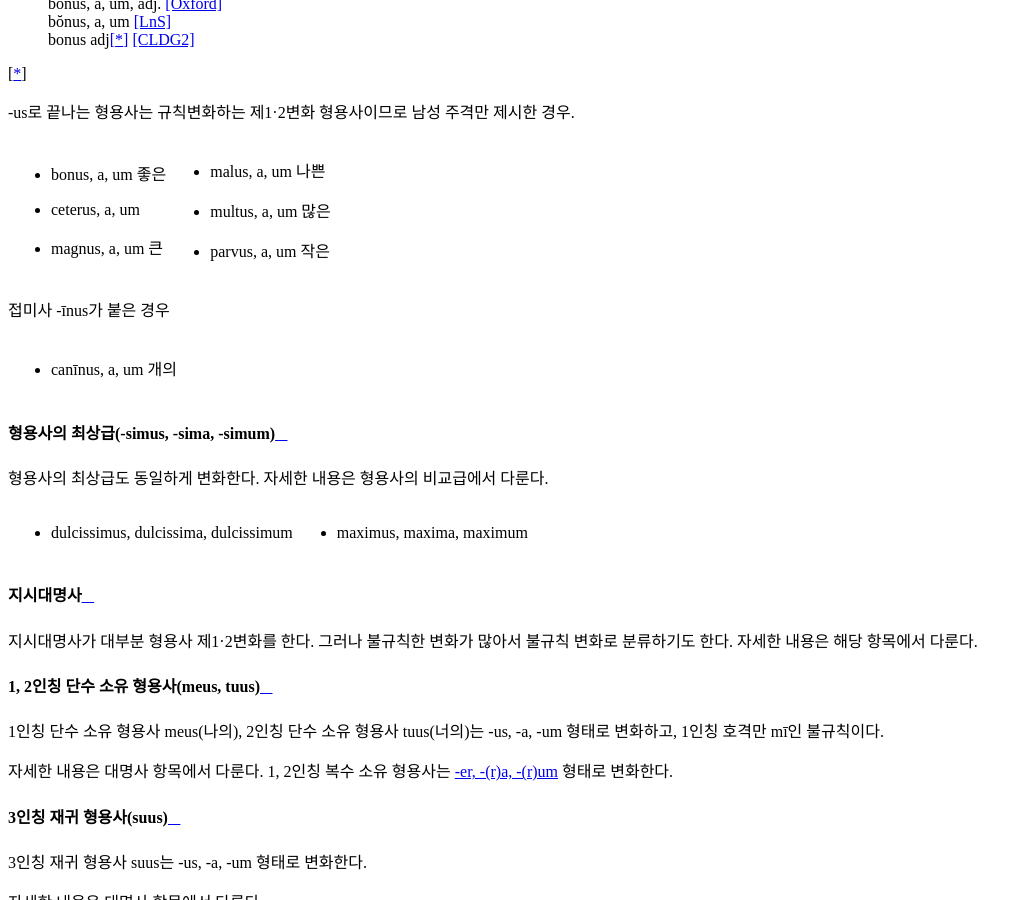
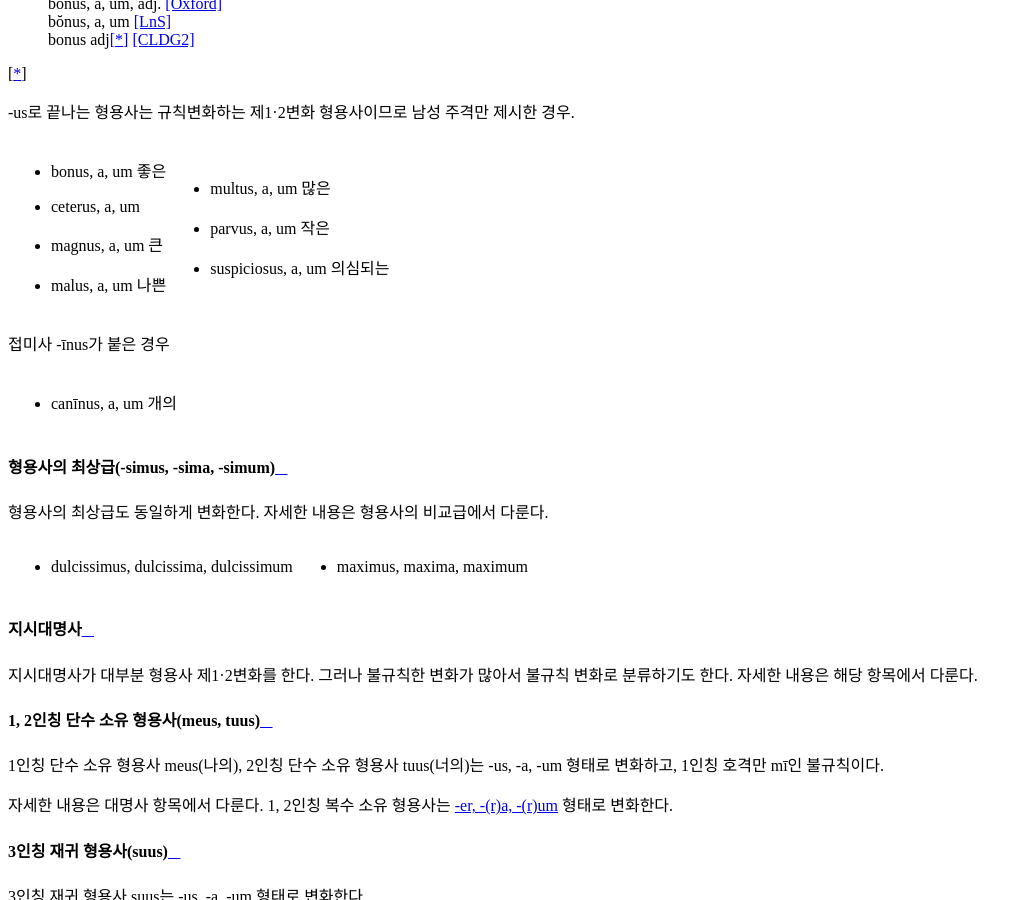
Before and after one commit to kabbala/grammatica_latina, a Sphinx documentation site: the page built from source/declinatio_adiectivi.rst, in a window 1280 px wide and 900 px high, scrolled down 12364 px. Shown: the whole window, without its empty margins (0-1032 px from the left). Built offline with Sphinx 7.4.7 and the Read the Docs theme 2.0.0, drawn with Linux system fonts in a browser that asks for light colours.

Commit message:
단어 추가

```diff
--- a/source/declinatio_adiectivi.rst
+++ b/source/declinatio_adiectivi.rst
@@ -200,6 +200,7 @@ mortuus처럼 어간이 -u로 끝나서 어미의 u와 겹치는 경우에는 u
    * malus, a, um 나쁜
    * multus, a, um 많은
    * parvus, a, um 작은
+   * suspiciosus, a, um 의심되는
 
 접미사 -īnus가 붙은 경우
 
```
